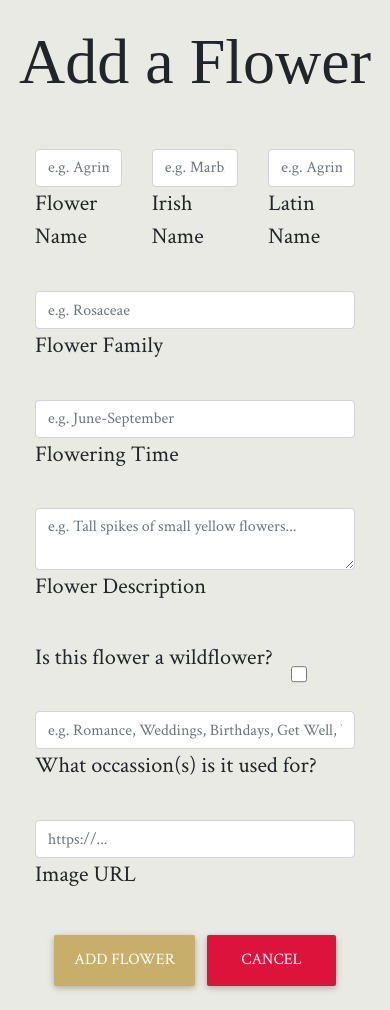
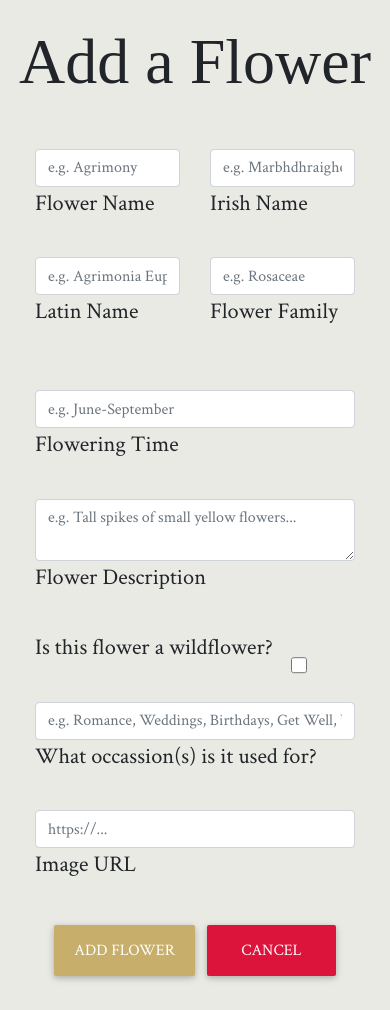
Before and after one commit to RichardCByrne/CI-MS3-Floral-Reef, a Flask app: page /add_flower in a window 390 px wide. Shown: the part 56-1066 px from the top of the page. After the commit the page ends 1037 px from the top, so only its background shows below. Run offline with Flask 2, Linux system fonts and the light colour scheme; some libraries are stand-ins or nearby versions; some web fonts are replaced.

Commit message:
Make Add_Flower.html responsive

```diff
--- a/templates/add_flower.html
+++ b/templates/add_flower.html
@@ -11,8 +11,8 @@
     <h1 class="text-center register">Add a Flower</h1>
 
     <div class="row">
-        <div class="col-1 col-md-3"></div>
-        <div class="col-10 col-md-6">
+        <div class="col-1 col-lg-3"></div>
+        <div class="col-10 col-lg-6">
             <!-- Form referenced from https://mdbootstrap.com/docs/standard/forms/overview/#subsection-register -->
             <form method="POST" action="{{ url_for('add_flower') }}">
                 <div class="row mb-4">
@@ -32,6 +32,9 @@
                             <label class="form-label" for="irish_name">Irish Name</label>
                         </div>
                     </div>
+                </div>
+
+                <div class="row mb-4">
                     <!-- Latin Name -->
                     <div class="col">
                         <div class="form-outline">
@@ -40,13 +43,14 @@
                             <label class="form-label" for="latin_name">Latin Name</label>
                         </div>
                     </div>
-                </div>
-
-                <!-- Family -->
-                <div class="form-outline mb-4">
-                    <input type="text" id="family" name="family" class="form-control" placeholder="e.g. Rosaceae"
-                        minlength="3" maxlength="30" required />
-                    <label class="form-label" for="family">Flower Family</label>
+                    <!-- Family -->
+                    <div class="col">
+                        <div class="form-outline mb-4">
+                            <input type="text" id="family" name="family" class="form-control" placeholder="e.g. Rosaceae"
+                                minlength="3" maxlength="30" required />
+                            <label class="form-label" for="family">Flower Family</label>
+                        </div>
+                    </div>
                 </div>
 
                 <!-- Flowering Time -->
@@ -100,6 +104,7 @@
                 </div>
             </form>
         </div>
+        <div class="col-1 col-lg-3"></div>
     </div>
 
 {% endblock %}
```
